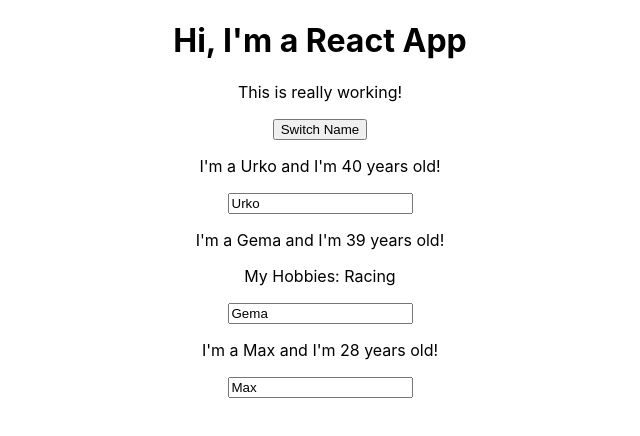
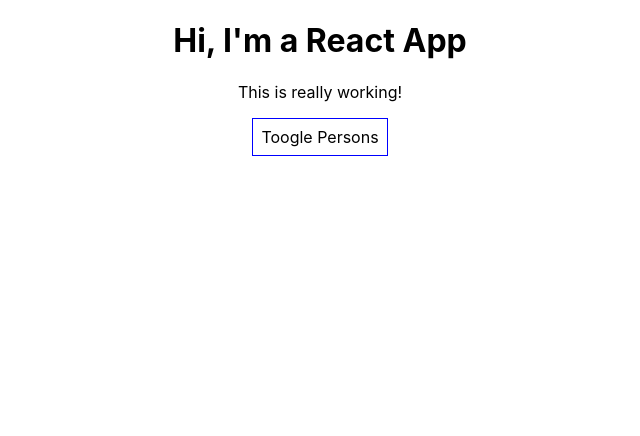
Before and after one commit to uRuiz/react_app, a React (Create React App) app: page / in a window 1280 px wide. Shown: the top 436 px of the page, without its empty margins (320-960 px from the left). Built offline with nearby package versions, Linux system fonts and the light colour scheme.

Commit message:
List and Conditionals

```diff
--- a/src/App.js
+++ b/src/App.js
@@ -5,51 +5,76 @@
 class App extends Component {
   state = {
     persons: [
-      {name:'Urko', age: 40},
-      {name:'Gema', age: 39},
-      {name:'Max', age: 28}
-    ]
+      {id: '1', name:'Urko', age: 40},
+      {id: '2', name:'Gema', age: 39},
+      {id: '3', name:'Max', age: 28}
+    ],
+    showPersons: false
   }
 
-  switchNameHandler = (newName) => {
-    // console.log('Was clicked');
-    // DON'T DO THIS: this.state.persons[0].name='Urko Ruiz';
-    this.setState({
-      persons: [
-        {name:newName, age: 40},
-        {name:'Gema', age: 39},
-        {name:'Maximilan', age: 28}
-      ]
-    })
+  nameChangedHandler = (event, id) => {
+    const personIndex = this.state.persons.findIndex(p => {
+      return p.id === id;
+    });
+
+    const person = {
+      ...this.state.persons[personIndex]
+    };
+
+    person.name = event.target.value;
+
+    const persons = [...this.state.persons];
+    persons[personIndex] = person;
+
+    this.setState({persons: persons});
   }
 
-  nameChangedHandler = (event) => {
-    this.setState({
-      persons: [
-        {name: 'Urko', age: 40},
-        {name: event.target.value, age: 39},
-        {name: 'Maximilan', age: 28}
-      ]
-    })
+  deletePersonHandler = (personIndex) => {
+    // const persons = this.state.persons.slice();
+    const persons = [...this.state.persons];
+    persons.splice(personIndex, 1);
+    this.setState({persons: persons});
+  }
+
+  togglePersonsHandler = () => {
+    const doesShow = this.state.showPersons;
+    this.setState({showPersons: !doesShow})
   }
 
   render() {
+    const style = {
+      backgroundColor: 'white',
+      font: 'inherit',
+      border: '1px solid blue',
+      padding: '8px',
+      cursor: 'pointer'
+    };
+
+    let persons = null;
+
+    if (this.state.showPersons) {
+      persons = (
+        <div>
+          {this.state.persons.map((person, index) => {
+            return <Person
+              click={() => this.deletePersonHandler(index)}
+              name={person.name}
+              age={person.age}
+              key={person.id}
+              changed={(event) => this.nameChangedHandler(event, person.id)}/>
+          })}
+          </div>
+      );
+    }
+
     return (
       <div className="App">
         <h1>Hi, I'm a React App</h1>
         <p>This is really working!</p>
-        <button onClick={() => this.switchNameHandler('Urko Ruiz!')}>Switch Name</button>
-        <Person
-         name={this.state.persons[0].name}
-         age={this.state.persons[0].age}/>
-        <Person
-         name={this.state.persons[1].name}
-         age={this.state.persons[1].age}
-         click={this.switchNameHandler.bind(this, 'Urko!!')}
-         changed={this.nameChangedHandler}>My Hobbies: Racing</Person>
-        <Person
-         name={this.state.persons[2].name}
-         age={this.state.persons[2].age}/>
+        <button
+          style ={style}
+          onClick={this.togglePersonsHandler}>Toogle Persons</button>
+        {persons}
       </div>
     );
   }
--- /dev/null
+++ b/src/Person/Person.css
@@ -0,0 +1,8 @@
+.Person {
+    width: 60%;
+    margin: 16px auto;
+    border: 1px solid #eee;
+    box-shadow: 0 2px 3px #ccc;
+    padding: 16px;
+    text-align: center;
+}
--- a/src/Person/Person.js
+++ b/src/Person/Person.js
@@ -1,8 +1,9 @@
 import React from 'react';
+import './Person.css';
 
 const person = (props) => {
     return (
-        <div>
+        <div className="Person">
             <p onClick={props.click}>I'm a {props.name} and I'm {props.age} years old!</p>
             <p>{props.children}</p>
             <input type="text" onChange={props.changed} value= {props.name}/>
```
